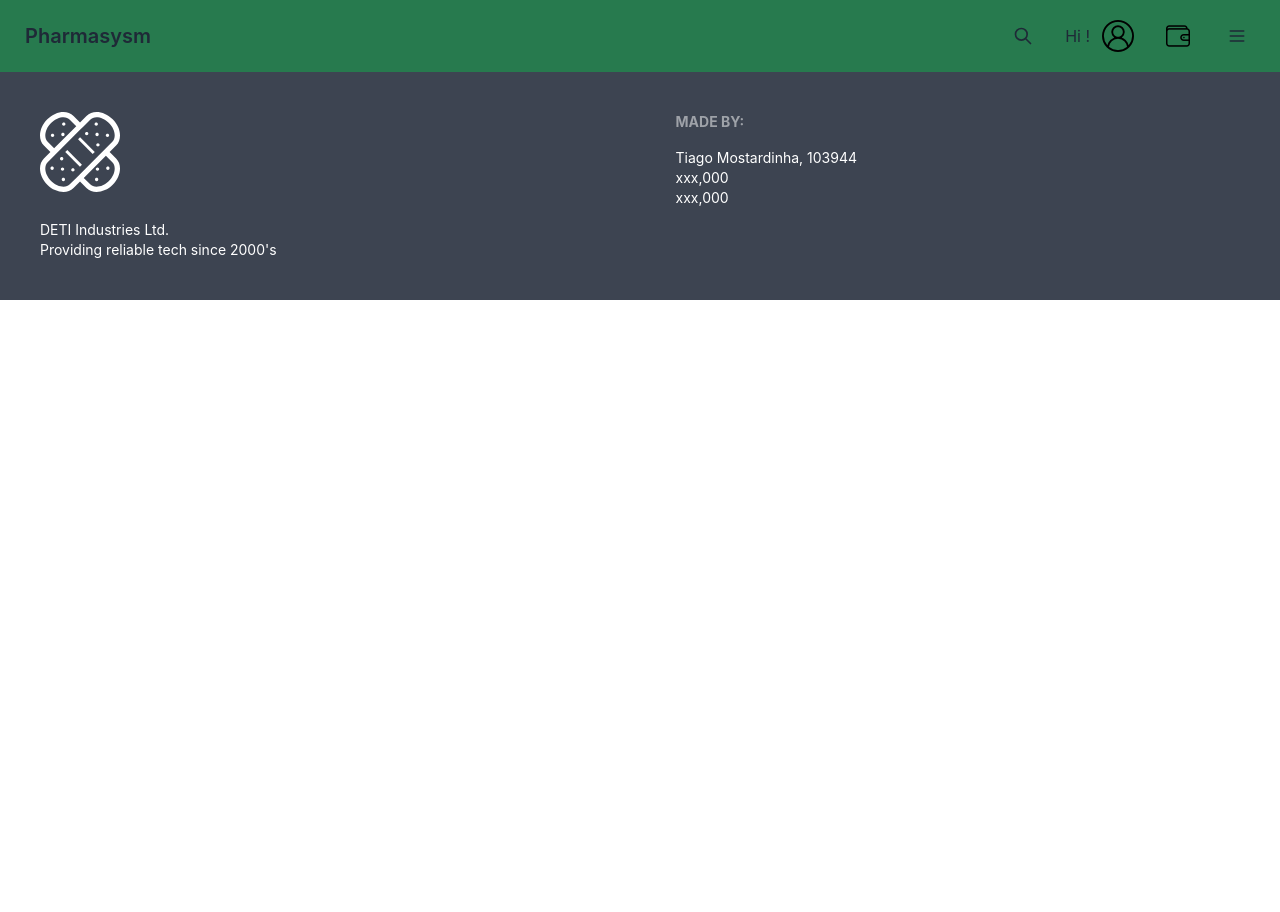
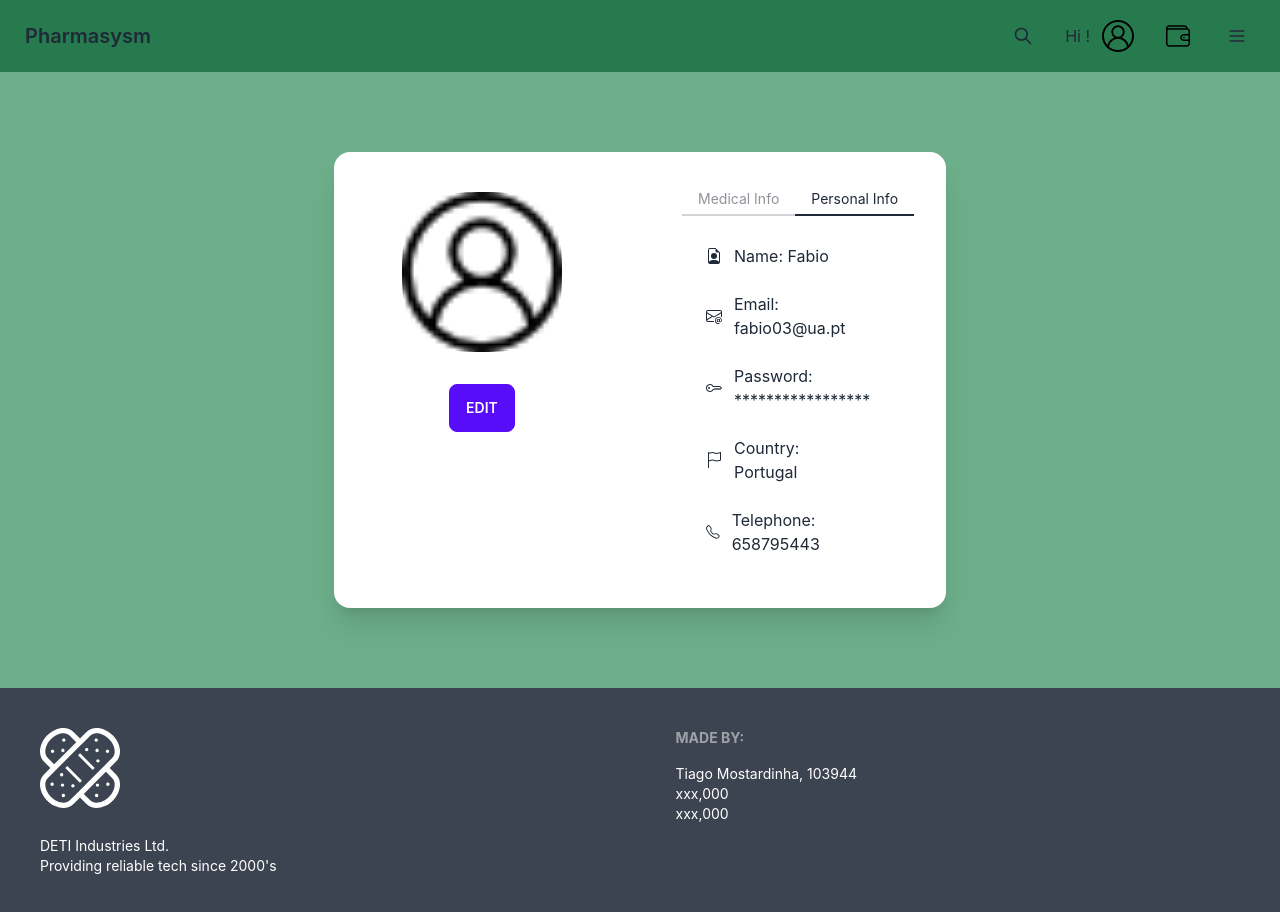
Before and after one commit to TiagoMostardinha/ihc-project, a React (Create React App) app: page /profile2 in a window 1280 px wide. Shown: the top 912 px of the page. Before the commit the page ends 800 px from the top, so only its background shows below. Built offline with nearby package versions, Linux system fonts and the light colour scheme.

Commit message:
favicon change it, title change it, tab 2 profile

```diff
--- a/public/index.html
+++ b/public/index.html
@@ -2,7 +2,7 @@
 <html lang="en">
   <head>
     <meta charset="utf-8" />
-    <link rel="icon" href="%PUBLIC_URL%/favicon.ico" />
+    <link rel="icon" href="public/favicon.ico" />
     <meta name="viewport" content="width=device-width, initial-scale=1" />
     <meta name="theme-color" content="#000000" />
     <meta
@@ -24,7 +24,7 @@
       work correctly both with client-side routing and a non-root public URL.
       Learn how to configure a non-root public URL by running `npm run build`.
     -->
-    <title>React App</title>
+    <title>Pharmasysm</title>
   </head>
   <body>
     <noscript>You need to enable JavaScript to run this app.</noscript>
--- a/src/App.js
+++ b/src/App.js
@@ -3,7 +3,8 @@ import NavBar from './Navbar.js';
 import Home from './Home.js';
 import Footer from './Footer.js';
 import Wallet from './Wallet.js';
-import Profile from './ProfileT1.js'
+import ProfileT2 from './ProfileT2.js'
+import ProfileT1 from './ProfileT1.js';
 
 
 function App() {
@@ -33,8 +34,8 @@ function App() {
           <Routes>
             <Route exact path='/' element={<Home />} />
             <Route exact path='/wallet' element={<Wallet />} />
-            <Route exact path='/profile' element={<Profile />} />
-
+            <Route exact path='/profile1' element={<ProfileT1 />} />
+            <Route exact path='/profile2' element={<ProfileT2 />} />
           </Routes>
         </div>
         <Footer />
--- a/src/ProfileT1.js
+++ b/src/ProfileT1.js
@@ -1,6 +1,6 @@
 import user from './img/user.png';
 
-const Profile = () => {
+const ProfileT1 = () => {
     const weight = 89;
     const height = 184;
     const gender = 'Male';
@@ -26,8 +26,8 @@ const Profile = () => {
                     <div>
                         <div className="card-body items-right text-right">
                             <div className="tabs">
-                                <a className="tab tab-bordered tab-active">Medical Info</a>
-                                <a className="tab tab-bordered">Personal Info</a>
+                                <a className="tab tab-bordered tab-active" >Medical Info</a>
+                                <a className="tab tab-bordered" href='/profile2'>Personal Info</a>
                             </div>
                             <ul className="menu bg-base-100 w-56 p-2 rounded-box">
                                 <li>
@@ -93,4 +93,4 @@ const Profile = () => {
 
 
 
-export default Profile;
+export default ProfileT1;
--- /dev/null
+++ b/src/ProfileT2.js
@@ -0,0 +1,91 @@
+import user from './img/user.png';
+
+const ProfileT2 = () => {
+    const name = 'Fabio';
+    const email = 'fabio03@ua.pt';
+    const password = '*****************';
+    const country = "Portugal";
+    const telephone = "658795443";
+
+    return (
+        <div className="flex justify-center items-center h-auto m-20">
+            <div className="card w-auto bg-base-100 shadow-xl"  id="perfil">
+                <div style={{ display: "grid", gridTemplateColumns: "repeat(2, 1fr)", gridGap: 20 }}>
+                    <div>
+                        <figure className="px-10 pt-10">
+                            <div className="avatar">
+                                <div className="w-40 mask mask-squircle">
+                                    <img src={user} />
+                                </div>
+                            </div>
+                        </figure>
+                        <div className="card-body items-center text-center">
+                            <div className="card-actions">
+                                <button className="btn btn-primary">Edit</button>
+                            </div>
+                        </div>
+                    </div>
+                    <div>
+                        <div className="card-body items-right text-right">
+                            <div className="tabs">
+                                <a className="tab tab-bordered" href='profile1'>Medical Info</a>
+                                <a className="tab tab-bordered tab-active">Personal Info</a>
+                            </div>
+                            <ul className="menu bg-base-100 w-56 p-2 rounded-box">
+                                <li>
+                                    <a type='form'>
+                                        <svg xmlns="http://www.w3.org/2000/svg" width="16" height="16" fill="currentColor" class="bi bi-file-earmark-person" viewBox="0 0 16 16">
+                                            <path d="M11 8a3 3 0 1 1-6 0 3 3 0 0 1 6 0z"/>
+                                            <path d="M14 14V4.5L9.5 0H4a2 2 0 0 0-2 2v12a2 2 0 0 0 2 2h8a2 2 0 0 0 2-2zM9.5 3A1.5 1.5 0 0 0 11 4.5h2v9.255S12 12 8 12s-5 1.755-5 1.755V2a1 1 0 0 1 1-1h5.5v2z"/>
+                                        </svg>
+                                        Name: {name}
+                                    </a>
+                                </li>
+                                <li>
+                                    <a class='form'>
+                                    <svg xmlns="http://www.w3.org/2000/svg" width="16" height="16" fill="currentColor" class="bi bi-envelope-at" viewBox="0 0 16 16">
+                                        <path d="M2 2a2 2 0 0 0-2 2v8.01A2 2 0 0 0 2 14h5.5a.5.5 0 0 0 0-1H2a1 1 0 0 1-.966-.741l5.64-3.471L8 9.583l7-4.2V8.5a.5.5 0 0 0 1 0V4a2 2 0 0 0-2-2H2Zm3.708 6.208L1 11.105V5.383l4.708 2.825ZM1 4.217V4a1 1 0 0 1 1-1h12a1 1 0 0 1 1 1v.217l-7 4.2-7-4.2Z"/>
+                                        <path d="M14.247 14.269c1.01 0 1.587-.857 1.587-2.025v-.21C15.834 10.43 14.64 9 12.52 9h-.035C10.42 9 9 10.36 9 12.432v.214C9 14.82 10.438 16 12.358 16h.044c.594 0 1.018-.074 1.237-.175v-.73c-.245.11-.673.18-1.18.18h-.044c-1.334 0-2.571-.788-2.571-2.655v-.157c0-1.657 1.058-2.724 2.64-2.724h.04c1.535 0 2.484 1.05 2.484 2.326v.118c0 .975-.324 1.39-.639 1.39-.232 0-.41-.148-.41-.42v-2.19h-.906v.569h-.03c-.084-.298-.368-.63-.954-.63-.778 0-1.259.555-1.259 1.4v.528c0 .892.49 1.434 1.26 1.434.471 0 .896-.227 1.014-.643h.043c.118.42.617.648 1.12.648Zm-2.453-1.588v-.227c0-.546.227-.791.573-.791.297 0 .572.192.572.708v.367c0 .573-.253.744-.564.744-.354 0-.581-.215-.581-.8Z"/>
+                                    </svg>
+                                        Email: <br></br> {email}
+                                    </a>
+                                </li>
+                                <li>
+                                    <a class='form'>
+                                    <svg xmlns="http://www.w3.org/2000/svg" width="16" height="16" fill="currentColor" class="bi bi-key" viewBox="0 0 16 16">
+                                        <path d="M0 8a4 4 0 0 1 7.465-2H14a.5.5 0 0 1 .354.146l1.5 1.5a.5.5 0 0 1 0 .708l-1.5 1.5a.5.5 0 0 1-.708 0L13 9.207l-.646.647a.5.5 0 0 1-.708 0L11 9.207l-.646.647a.5.5 0 0 1-.708 0L9 9.207l-.646.647A.5.5 0 0 1 8 10h-.535A4 4 0 0 1 0 8zm4-3a3 3 0 1 0 2.712 4.285A.5.5 0 0 1 7.163 9h.63l.853-.854a.5.5 0 0 1 .708 0l.646.647.646-.647a.5.5 0 0 1 .708 0l.646.647.646-.647a.5.5 0 0 1 .708 0l.646.647.793-.793-1-1h-6.63a.5.5 0 0 1-.451-.285A3 3 0 0 0 4 5z"/>
+                                        <path d="M4 8a1 1 0 1 1-2 0 1 1 0 0 1 2 0z"/>
+                                    </svg>
+                                        Password: <br></br> {password}
+                                    </a>
+                                </li>
+                                <li>
+                                    <a class='form'>
+                                    <svg xmlns="http://www.w3.org/2000/svg" width="16" height="16" fill="currentColor" class="bi bi-flag" viewBox="0 0 16 16">
+                                        <path d="M14.778.085A.5.5 0 0 1 15 .5V8a.5.5 0 0 1-.314.464L14.5 8l.186.464-.003.001-.006.003-.023.009a12.435 12.435 0 0 1-.397.15c-.264.095-.631.223-1.047.35-.816.252-1.879.523-2.71.523-.847 0-1.548-.28-2.158-.525l-.028-.01C7.68 8.71 7.14 8.5 6.5 8.5c-.7 0-1.638.23-2.437.477A19.626 19.626 0 0 0 3 9.342V15.5a.5.5 0 0 1-1 0V.5a.5.5 0 0 1 1 0v.282c.226-.079.496-.17.79-.26C4.606.272 5.67 0 6.5 0c.84 0 1.524.277 2.121.519l.043.018C9.286.788 9.828 1 10.5 1c.7 0 1.638-.23 2.437-.477a19.587 19.587 0 0 0 1.349-.476l.019-.007.004-.002h.001M14 1.221c-.22.078-.48.167-.766.255-.81.252-1.872.523-2.734.523-.886 0-1.592-.286-2.203-.534l-.008-.003C7.662 1.21 7.139 1 6.5 1c-.669 0-1.606.229-2.415.478A21.294 21.294 0 0 0 3 1.845v6.433c.22-.078.48-.167.766-.255C4.576 7.77 5.638 7.5 6.5 7.5c.847 0 1.548.28 2.158.525l.028.01C9.32 8.29 9.86 8.5 10.5 8.5c.668 0 1.606-.229 2.415-.478A21.317 21.317 0 0 0 14 7.655V1.222z"/>
+                                    </svg>
+                                        Country: <br></br> {country}
+                                    </a>
+                                </li>
+                                <li>
+                                    <a class='form'>
+                                    <svg xmlns="http://www.w3.org/2000/svg" width="16" height="16" fill="currentColor" class="bi bi-telephone" viewBox="0 0 16 16">
+                                        <path d="M3.654 1.328a.678.678 0 0 0-1.015-.063L1.605 2.3c-.483.484-.661 1.169-.45 1.77a17.568 17.568 0 0 0 4.168 6.608 17.569 17.569 0 0 0 6.608 4.168c.601.211 1.286.033 1.77-.45l1.034-1.034a.678.678 0 0 0-.063-1.015l-2.307-1.794a.678.678 0 0 0-.58-.122l-2.19.547a1.745 1.745 0 0 1-1.657-.459L5.482 8.062a1.745 1.745 0 0 1-.46-1.657l.548-2.19a.678.678 0 0 0-.122-.58L3.654 1.328zM1.884.511a1.745 1.745 0 0 1 2.612.163L6.29 2.98c.329.423.445.974.315 1.494l-.547 2.19a.678.678 0 0 0 .178.643l2.457 2.457a.678.678 0 0 0 .644.178l2.189-.547a1.745 1.745 0 0 1 1.494.315l2.306 1.794c.829.645.905 1.87.163 2.611l-1.034 1.034c-.74.74-1.846 1.065-2.877.702a18.634 18.634 0 0 1-7.01-4.42 18.634 18.634 0 0 1-4.42-7.009c-.362-1.03-.037-2.137.703-2.877L1.885.511z"/>
+                                    </svg>
+                                        Telephone: {telephone}
+                                    </a>
+                                </li>
+                            </ul>
+                        </div>
+                    </div>
+                </div>
+            </div>
+        </div>
+    );
+}
+
+
+
+
+
+export default ProfileT2;
--- a/src/index.css
+++ b/src/index.css
@@ -34,3 +34,7 @@ code {
 #list-profile {
   background-color: #37AD6F;
 }
+
+a.form{
+  text-align: left;
+}
```
Also changed, not shown: 1 other file (tests, documents, lock files or other folders).
